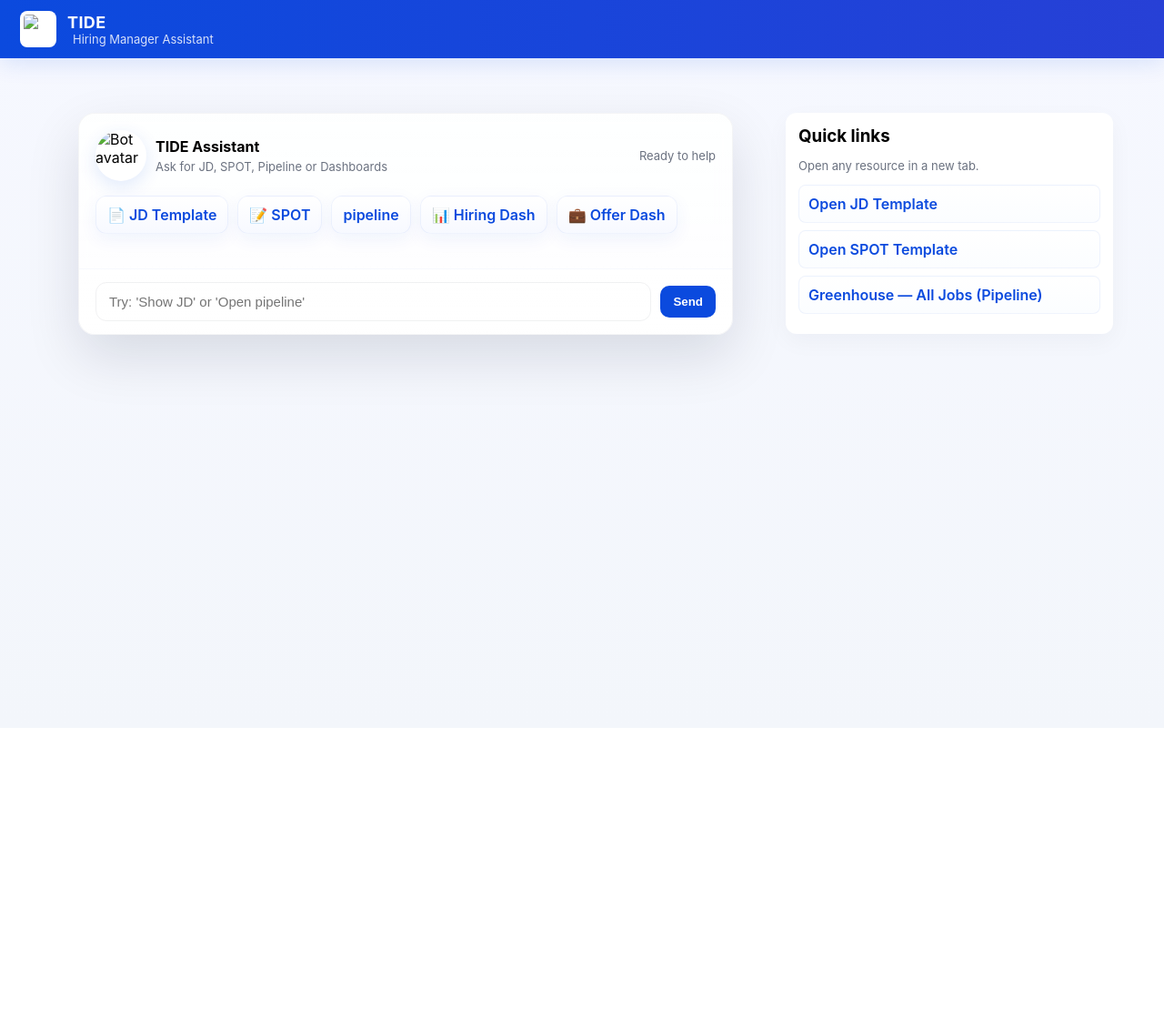
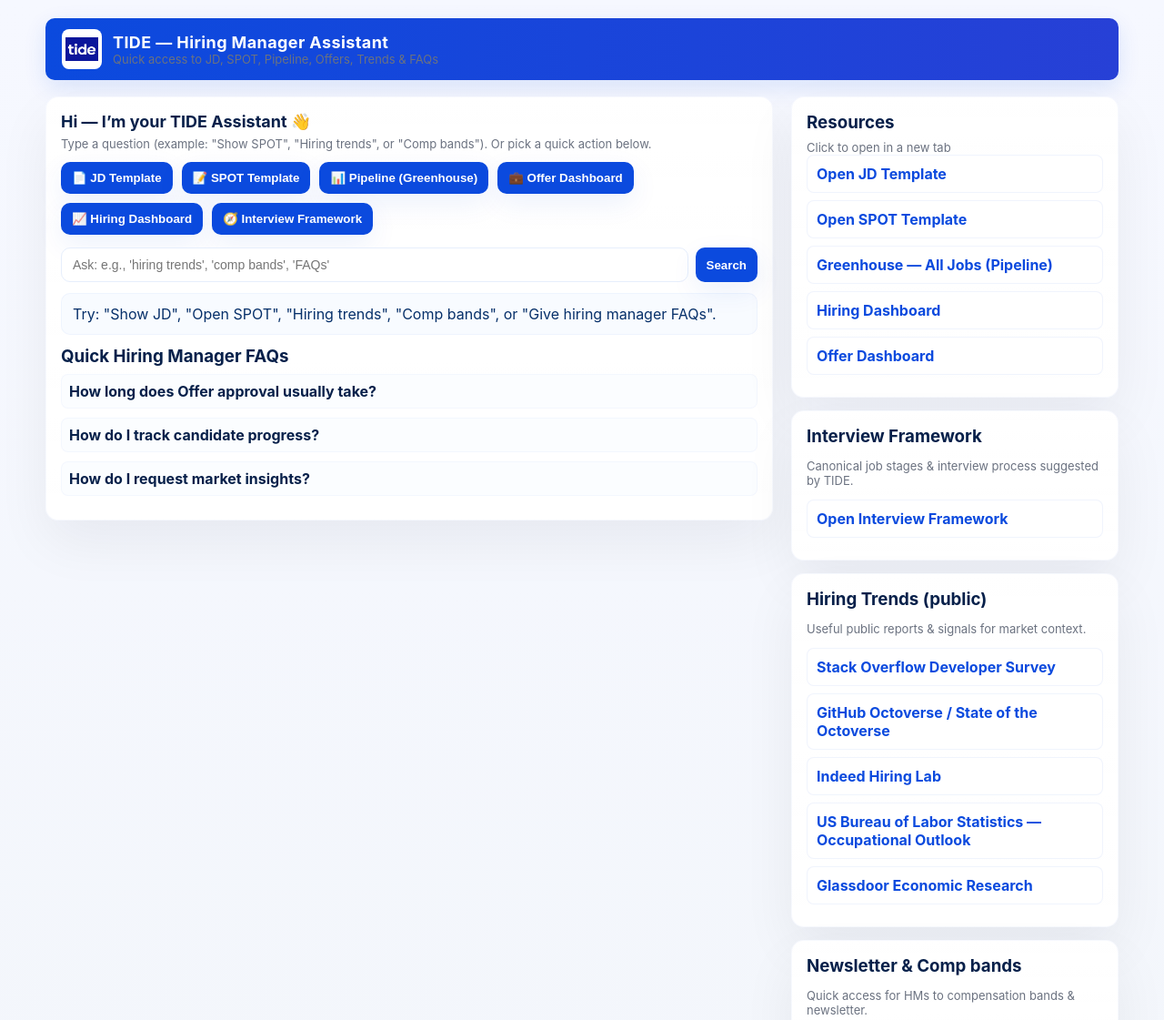
Before and after one commit to rupajha-hub/hiring-manager-chatbot, a plain HTML site: page index.html in a window 1280 px wide. Shown: the top 1121 px of the page at 91% size. Before the commit the page ends 800 px from the top, so only its background shows below. Drawn offline with Linux system fonts and the light colour scheme.

Commit message:
Add files via upload

```diff
--- a/index.html
+++ b/index.html
@@ -3,275 +3,331 @@
 <head>
   <meta charset="utf-8" />
   <meta name="viewport" content="width=device-width,initial-scale=1" />
-  <title>TIDE — Hiring Assistant (Hybrid)</title>
+  <title>TIDE — Hiring Manager Assistant</title>
   <style>
     :root{
       --tide-blue:#0B4ADE;
       --accent:#3758ff;
       --bg:#f4f6fb;
       --card:#ffffff;
-      --glass: rgba(255,255,255,0.65);
       --muted:#6b7280;
     }
-    /* Base */
     *{box-sizing:border-box}
     body{
       margin:0;
-      font-family:Inter, ui-sans-serif, system-ui, -apple-system, "Segoe UI", Roboto, "Helvetica Neue", Arial;
+      font-family: Inter, ui-sans-serif, system-ui, -apple-system, "Segoe UI", Roboto, "Helvetica Neue", Arial;
       background: linear-gradient(180deg,#f6f8ff,#f3f6fb);
       -webkit-font-smoothing:antialiased;
-      -moz-osx-font-smoothing:grayscale;
-      padding:28px;
-      display:flex;
-      justify-content:center;
-      min-height:100vh;
+      padding: 20px;
+      color: #07204a;
     }
 
     /* Header */
     .site-header{
-      position:fixed;
-      left:0; right:0;
-      top:0;
-      height:64px;
-      display:flex;
-      align-items:center;
-      gap:14px;
-      padding:0 22px;
-      background:linear-gradient(90deg,var(--tide-blue), #2740d6);
-      color:white;
-      box-shadow: 0 6px 24px rgba(11, 74, 222, 0.12);
-      z-index:1000;
-    }
-    .site-header .brand {
       display:flex;
       align-items:center;
       gap:12px;
+      padding:12px 18px;
+      background: linear-gradient(90deg,var(--tide-blue), #2740d6);
+      color:white;
+      border-radius:10px;
+      box-shadow:0 8px 24px rgba(11,74,222,0.12);
+      max-width:1180px;
+      margin:0 auto 18px auto;
     }
-    .brand img{ height:40px; width:40px; object-fit:contain; border-radius:8px; background:white; padding:4px;}
-    .brand .title{ font-weight:700; font-size:18px; letter-spacing:0.4px; }
-    .site-header .subtitle{ font-size:13px; opacity:0.9; margin-left:6px; color:rgba(255,255,255,0.92) }
+    .site-header img{ height:44px; width:44px; object-fit:contain; border-radius:8px; background:white; padding:4px; }
+    .site-header h1{ font-size:18px; margin:0; letter-spacing:0.4px; }
 
-    /* Page layout */
-    .page {
-      width:100%;
+    /* Layout */
+    .container{
       max-width:1180px;
-      margin-top:90px; /* to clear fixed header */
+      margin:0 auto;
       display:grid;
       grid-template-columns: 1fr 360px;
-      gap:28px;
+      gap:20px;
       align-items:start;
-      padding: 6px;
+    }
+    @media (max-width:980px){ .container{ grid-template-columns: 1fr; padding:0 14px } }
+
+    /* Floating chat card */
+    .card{
+      background: linear-gradient(180deg, rgba(255,255,255,0.98), rgba(255,255,255,0.95));
+      border-radius:14px;
+      padding:16px;
+      box-shadow:0 24px 60px rgba(12,20,40,0.06);
+      border:1px solid rgba(11,74,222,0.03);
     }
 
-    /* Floating chat card (center-left) */
-    .floating-card {
-      margin: 0 auto;
-      width:100%;
-      max-width:720px;
-      background: linear-gradient(180deg, rgba(255,255,255,0.9), rgba(255,255,255,0.85));
-      border-radius:18px;
-      box-shadow: 0 24px 60px rgba(12,20,40,0.12);
-      backdrop-filter: blur(8px) saturate(120%);
-      border: 1px solid rgba(10,18,40,0.04);
+    .hero{
       display:flex;
-      overflow:hidden;
-      flex-direction:column;
+      gap:12px;
+      align-items:flex-start;
+      margin-bottom:12px;
+    }
+    .hero h2{ margin:0; font-size:18px; }
+    .hero p{ margin:6px 0 0 0; color:var(--muted); font-size:13px; }
+
+    /* actions */
+    .actions{ display:flex; gap:10px; flex-wrap:wrap; margin:8px 0 14px 0; }
+    .btn {
+      background:var(--tide-blue);
+      color:white;
+      border:0;
+      padding:10px 12px;
+      border-radius:10px;
+      cursor:pointer;
+      font-weight:600;
+      box-shadow:0 10px 30px rgba(11,74,222,0.08);
+    }
+    .btn.ghost{
+      background:white; color:var(--tide-blue); border:1px solid rgba(11,74,222,0.08);
     }
 
-    .card-top{
-      padding:18px 18px 6px 18px;
-      display:flex;
-      align-items:center;
-      justify-content:space-between;
-      gap:12px;
+    /* search */
+    .search {
+      display:flex; gap:8px; margin:12px 0;
     }
-    .card-top .left{
-      display:flex;
-      align-items:center;
-      gap:12px;
-    }
-    .bot-identity{
-      display:flex;
-      gap:10px; align-items:center;
-    }
-    .bot-avatar{
-      width:56px; height:56px; border-radius:50%; overflow:hidden; display:block; box-shadow:0 6px 20px rgba(11,74,222,0.12); background:white;
-    }
-    .bot-avatar img{ width:100%; height:100%; object-fit:cover; display:block; }
-    .bot-title{ font-size:16px; font-weight:700; }
-    .bot-sub{ font-size:13px; color:var(--muted); margin-top:4px; }
-
-    /* Quick action buttons (icons + labels) */
-    .actions {
-      padding:10px 18px 18px 18px;
-      display:flex;
-      gap:10px;
-      flex-wrap:wrap;
-    }
-    .act-btn {
-      display:inline-flex;
-      align-items:center;
-      gap:10px;
-      padding:10px 12px;
-      border-radius:12px;
-      background:linear-gradient(180deg,#ffffff,#f7f9ff);
-      border:1px solid rgba(11,74,222,0.06);
-      cursor:pointer;
-      transition:transform .14s ease, box-shadow .14s ease;
-      box-shadow:0 6px 20px rgba(11,74,222,0.06);
-      font-weight:600;
-      color:var(--tide-blue);
-    }
-    .act-btn:hover{ transform:translateY(-4px); box-shadow:0 18px 40px rgba(11,74,222,0.12); }
-
-    /* Chat area */
-    .chat-area{
-      padding:14px 18px 6px 18px;
-      max-height:420px;
-      overflow:auto;
-      display:flex;
-      flex-direction:column;
-      gap:12px;
+    .search input{
+      flex:1; padding:10px 12px; border-radius:10px; border:1px solid #e6eefc;
+      font-size:14px;
     }
 
-    .msg-row{ display:flex; gap:12px; align-items:flex-end; }
-    .msg-row.bot { justify-content:flex-start; }
-    .msg-row.user { justify-content:flex-end; }
-
-    .bubble {
-      max-width:72%;
-      border-radius:14px;
-      padding:12px 14px;
-      font-size:14px;
-      line-height:1.45;
-      box-shadow:0 8px 20px rgba(12,20,40,0.06);
-      animation:pop .12s ease;
-    }
-    @keyframes pop { from{ transform:scale(.985); opacity:0 } to{ transform:none; opacity:1 } }
-
-    .bubble.bot {
-      background: linear-gradient(180deg,#f1f6ff,#eef5ff);
-      color:#05266d;
-      border-bottom-left-radius:4px;
-    }
-    .bubble.user {
-      background: linear-gradient(180deg,#dfe9ff,#d0e2ff);
-      color:#032a6b;
-      border-bottom-right-radius:4px;
+    /* result area */
+    .result{
+      margin-top:12px;
+      padding:12px;
+      border-radius:10px;
+      background: #f8fbff;
+      border:1px solid rgba(11,74,222,0.04);
+      color:#07306a;
     }
 
-    .avatar-small{ width:36px; height:36px; border-radius:50%; overflow:hidden; flex:0 0 36px; box-shadow:0 6px 18px rgba(11,74,222,0.08); }
-    .avatar-small img{ width:100%; height:100%; object-fit:cover; display:block; }
-
-    /* Input area bottom */
-    .card-bottom{
-      padding:14px 18px;
-      border-top:1px solid rgba(11,74,222,0.03);
-      display:flex;
-      gap:10px;
-      align-items:center;
-      background:linear-gradient(180deg, rgba(255,255,255,0.6), rgba(255,255,255,0.5));
-    }
-    .input-field{
-      flex:1;
-      padding:12px 14px;
-      font-size:15px;
-      border-radius:12px;
-      border:1px solid rgba(12,20,40,0.06);
-      background:transparent;
-    }
-    .send-btn{ background:var(--tide-blue); color:white; padding:10px 14px; border-radius:10px; border:0; cursor:pointer; font-weight:700; }
-
-    /* Right-side resources */
-    .side {
-      min-width:260px;
-      display:flex;
-      flex-direction:column;
-      gap:14px;
-    }
-    .card {
-      background:var(--card);
-      border-radius:12px;
-      padding:14px;
-      box-shadow:0 8px 26px rgba(12,20,40,0.04);
-    }
-    .card h3{ margin:0 0 8px 0; }
-    .link { display:block; padding:10px; border-radius:8px; text-decoration:none; color:var(--tide-blue); font-weight:600; border:1px solid rgba(11,74,222,0.06); background:linear-gradient(180deg,#fff,#fbfdff); margin-bottom:8px; }
+    /* right column */
+    .side .card{ margin-bottom:14px; }
+    .link{ display:block; padding:10px; border-radius:8px; text-decoration:none; color:var(--tide-blue); font-weight:700; border:1px solid rgba(11,74,222,0.06); margin-bottom:8px; background:#fff; }
     .muted{ color:var(--muted); font-size:13px; }
 
-    /* typing indicator */
-    .typing { font-size:13px; color:var(--muted); padding-left:8px; display:none; }
+    /* faqs */
+    .faq-item { margin-bottom:10px; }
+    .faq-q { font-weight:700; cursor:pointer; padding:8px; border-radius:8px; background:#fbfdff; border:1px solid rgba(11,74,222,0.03); }
+    .faq-a { padding:8px 10px; margin-top:6px; display:none; color:var(--muted); }
 
-    /* responsive */
-    @media (max-width:980px){
-      .page{ grid-template-columns: 1fr; padding:12px; }
-      .side { order:2; }
-      .floating-card{ order:1; margin-bottom:18px; }
-    }
+    /* small helpers */
+    .small { font-size:13px; color:var(--muted); }
   </style>
 </head>
 <body>
 
-  <!-- Header -->
   <header class="site-header" role="banner">
-    <div class="brand" style="display:flex;align-items:center">
-      <!-- Use repo-relative filename 'logo.png' when you upload; currently referencing uploaded path -->
-      <img src="/mnt/data/logo.png" alt="TIDE logo" aria-hidden="true">
-      <div>
-        <div class="title">TIDE</div>
-        <div class="subtitle">Hiring Manager Assistant</div>
-      </div>
+    <!-- NOTE: after uploading logo.png to repo root, change src below to "logo.png" -->
+    <img src="logo.png" alt="TIDE logo">
+    <div>
+      <h1>TIDE — Hiring Manager Assistant</h1>
+      <div class="small">Quick access to JD, SPOT, Pipeline, Offers, Trends & FAQs</div>
     </div>
   </header>
 
-  <!-- Main page -->
-  <main class="page" role="main" aria-live="polite">
+  <main class="container">
 
-    <!-- Floating chat card -->
-    <section class="floating-card" aria-label="Chat window">
-      <div class="card-top">
-        <div class="left">
-          <div class="bot-identity">
-            <div class="bot-avatar" aria-hidden="true">
-              <!-- Using the uploaded file as avatar; replace with a different file if desired -->
-              <img src="/mnt/data/logo.png" alt="Bot avatar">
-            </div>
-            <div>
-              <div class="bot-title">TIDE Assistant</div>
-              <div class="bot-sub">Ask for JD, SPOT, Pipeline or Dashboards</div>
-            </div>
-          </div>
-        </div>
-        <div class="right" style="display:flex;align-items:center;gap:10px">
-          <div class="muted" style="font-size:13px">Ready to help</div>
+    <!-- LEFT: main chat / actions -->
+    <section class="card" aria-label="Assistant">
+      <div class="hero">
+        <div>
+          <h2>Hi — I’m your TIDE Assistant 👋</h2>
+          <p>Type a question (example: "Show SPOT", "Hiring trends", or "Comp bands"). Or pick a quick action below.</p>
         </div>
       </div>
 
+      <!-- actions -->
       <div class="actions" role="toolbar" aria-label="Quick actions">
-        <div class="act-btn" onclick="action('jd')">📄 JD Template</div>
-        <div class="act-btn" onclick="action('spot')">📝 SPOT</div>
-        <div class="act-btn" onclick="action('pipeline')">  pipeline</div>
-        <div class="act-btn" onclick="action('hiring')">📊 Hiring Dash</div>
-        <div class="act-btn" onclick="action('offer')">💼 Offer Dash</div>
+        <button class="btn" onclick="openLink('JD')">📄 JD Template</button>
+        <button class="btn" onclick="openLink('SPOT')">📝 SPOT Template</button>
+        <button class="btn" onclick="openLink('PIPELINE')">📊 Pipeline (Greenhouse)</button>
+        <button class="btn" onclick="openLink('OFFER')">💼 Offer Dashboard</button>
+        <button class="btn" onclick="openLink('HIRING_DASH')">📈 Hiring Dashboard</button>
+        <button class="btn" onclick="openLink('INTERVIEW_FRAME')">🧭 Interview Framework</button>
       </div>
 
-      <div class="chat-area" id="chatArea" role="log">
-        <!-- messages injected here -->
+      <!-- search -->
+      <div class="search" role="search">
+        <input id="searchBox" placeholder="Ask: e.g., 'hiring trends', 'comp bands', 'FAQs'">
+        <button class="btn" onclick="onSearch()">Search</button>
       </div>
 
-      <div class="card-bottom">
-        <input id="inputBox" class="input-field" placeholder="Try: 'Show JD' or 'Open pipeline'">
-        <button class="send-btn" onclick="onSend()">Send</button>
-        <div class="typing" id="typing">Typing…</div>
+      <!-- result -->
+      <div id="result" class="result" aria-live="polite">
+        Try: "Show JD", "Open SPOT", "Hiring trends", "Comp bands", or "Give hiring manager FAQs".
       </div>
+
+      <!-- expandable FAQ preview -->
+      <div style="margin-top:12px">
+        <h3 style="margin:0 0 8px 0">Quick Hiring Manager FAQs</h3>
+
+        <div class="faq-item">
+          <div class="faq-q" onclick="toggleFaq(this)">How long does Offer approval usually take?</div>
+          <div class="faq-a">Usually 24-48 business hours depending on budget approvals; Reach out to respective recruiter if faster support needed.</div>
+        </div>
+
+        <div class="faq-item">
+          <div class="faq-q" onclick="toggleFaq(this)">How do I track candidate progress?</div>
+          <div class="faq-a">use ATS (Applicant Tracking System) i.e Greenhouse dashboards where you can view pipeline stages, feedback, and interview schedules.</div>
+        </div>
+
+        <div class="faq-item">
+          <div class="faq-q" onclick="toggleFaq(this)">How do I request market insights?</div>
+          <div class="faq-a">HR or Talent Intelligence teams provide salary benchmarks, hiring trends, and competitor hiring data. </div>
+        </div>
+      </div>
+
     </section>
 
-    <!-- Right side resources -->
-    <aside class="side" aria-label="Resources">
+    <!-- RIGHT: resources -->
+    <aside class="side">
+
       <div class="card">
-        <h3>Quick links</h3>
-        <p class="muted">Open any resource in a new tab.</p>
-        <a class="link" href="https://docs.google.com/document/d/1Z5tKJ6HV--qRoI69VKSMv_GrnzT6rf57tpFsvvr2GzE/edit?tab=t.0" target="_blank" rel="noopener">Open JD Template</a>
-        <a class="link" href="https://docs.google.com/document/d/1gFJww0vCNeqDkvLaPJ13Jv8WkhGt0cJtKzw17WrXLmA/edit?tab=t.0" target="_blank" rel="noopener">Open SPOT Template</a>
+        <h3 style="margin:0 0 8px 0">Resources</h3>
+        <div class="muted">Click to open in a new tab</div>
+        <a class="link" href="https://docs.google.com/document/d/1Z5tKJ6HV--qRoI69VKSMv_GrnzT6rf57tpFsvvr2GzE/edit?usp=sharing" target="_blank" rel="noopener">Open JD Template</a>
+        <a class="link" href="https://docs.google.com/document/d/1gFJww0vCNeqDkvLaPJ13Jv8WkhGt0cJtKzw17WrXLmA/edit?usp=sharing" target="_blank" rel="noopener">Open SPOT Template</a>
         <a class="link" href="https://app3.greenhouse.io/alljobs" target="_blank" rel="noopener">Greenhouse — All Jobs (Pipeline)</a>
-        <a class="link" href="https://lookerstudio.
+        <a class="link" href="https://lookerstudio.google.com/reporting/76c85a51-3969-43fe-854d-ce5e9d9fa509/page/p_lswqdzrkqd" target="_blank" rel="noopener">Hiring Dashboard</a>
+        <a class="link" href="https://lookerstudio.google.com/u/0/reporting/662fbf48-0ca0-496b-ac66-fe7dbb93e48f/page/p_xpm2or0bqd?s=myW_FlYQ7V0" target="_blank" rel="noopener">Offer Dashboard</a>
+      </div>
+
+      <div class="card">
+        <h3 style="margin:0 0 8px 0">Interview Framework</h3>
+        <p class="muted">Canonical job stages & interview process suggested by TIDE.</p>
+        <a class="link" href="https://tideaccount.atlassian.net/wiki/spaces/PPL/pages/5747802357/Tide+Job+Stages+Interview+Process+Framework" target="_blank" rel="noopener">Open Interview Framework</a>
+      </div>
+
+      <div class="card">
+        <h3 style="margin:0 0 8px 0">Hiring Trends (public)</h3>
+        <p class="muted">Useful public reports & signals for market context.</p>
+        <a class="link" href="https://insights.stackoverflow.com/survey" target="_blank" rel="noopener">Stack Overflow Developer Survey</a>
+        <a class="link" href="https://github.com/octoverse" target="_blank" rel="noopener">GitHub Octoverse / State of the Octoverse</a>
+        <a class="link" href="https://www.hiringlab.org/" target="_blank" rel="noopener">Indeed Hiring Lab</a>
+        <a class="link" href="https://www.bls.gov/ooh/" target="_blank" rel="noopener">US Bureau of Labor Statistics — Occupational Outlook</a>
+        <a class="link" href="https://www.glassdoor.com/research/" target="_blank" rel="noopener">Glassdoor Economic Research</a>
+      </div>
+
+      <div class="card">
+        <h3 style="margin:0 0 8px 0">Newsletter & Comp bands</h3>
+        <p class="muted">Quick access for HMs to compensation bands & newsletter.</p>
+        <a class="link" href="" id="newsletterLink" target="_blank" rel="noopener">Talent Newsletter</a>
+        <a class="link" href="https://docs.google.com/spreadsheets/d/1z-ci1TjTPEe8POa2yyFklgy9tY2q67o48A2Gljm5GnE/edit?gid=927380060#gid=927380060" id="compBandsLink" target="_blank" rel="noopener">Compensation Bands </a>
+      </div>
+
+    </aside>
+
+  </main>
+
+<script>
+  // ======= Edit links here =========
+  const LINKS = {
+    JD: "https://docs.google.com/document/d/1Z5tKJ6HV--qRoI69VKSMv_GrnzT6rf57tpFsvvr2GzE/edit",
+    SPOT: "https://docs.google.com/document/d/1gFJww0vCNeqDkvLaPJ13Jv8WkhGt0cJtKzw17WrXLmA/edit",
+    PIPELINE: "https://app3.greenhouse.io/alljobs",
+    HIRING_DASH: "https://lookerstudio.google.com/reporting/76c85a51-3969-43fe-854d-ce5e9d9fa509/page/p_lswqdzrkqd",
+    OFFER_DASH: "https://lookerstudio.google.com/u/0/reporting/662fbf48-0ca0-496b-ac66-fe7dbb93e48f/page/p_xpm2or0bqd?s=myW_FlYQ7V0",
+    INTERVIEW_FRAME: "https://tideaccount.atlassian.net/wiki/spaces/PPL/pages/5747802357/Tide+Job+Stages+Interview+Process+Framework",
+    NEWSLETTER: "", // <- put newsletter URL here
+    COMP_BANDS: ""  // <- put comp-band doc URL here
+  };
+
+  // small helper to open links
+  function openLink(key){
+    const url = LINKS[key];
+    if (!url || url.trim()===""){
+      showError("Link not set. Please update the LINKS object in the HTML.");
+      return;
+    }
+    window.open(url, "_blank");
+  }
+
+  function showError(msg){
+    const r = document.getElementById('result');
+    r.innerHTML = `<div style="color:#b43434"><strong>⚠ ${msg}</strong></div>`;
+    // also flash right column error box if present
+    const errBox = document.getElementById('errorBox');
+    if (errBox) { errBox.style.display='block'; setTimeout(()=>errBox.style.display='none',3500); }
+  }
+
+  // Search logic: small keyword matcher to find relevant content
+  function onSearch(){
+    const q = (document.getElementById('searchBox').value || "").toLowerCase().trim();
+    if (!q) {
+      document.getElementById('result').innerHTML = 'Try: "Show JD", "SPOT", "hiring trends", "comp bands", or "interview framework".';
+      return;
+    }
+
+    // direct keyword shortcuts
+    if (q.includes("jd") || q.includes("job description")) {
+      document.getElementById('result').innerHTML = `<b>JD Template</b><br><a href="${LINKS.JD}" target="_blank">Open JD Template</a>`;
+      return;
+    }
+    if (q.includes("spot")) {
+      document.getElementById('result').innerHTML = `<b>SPOT Template</b><br><a href="${LINKS.SPOT}" target="_blank">Open SPOT Template</a>`;
+      return;
+    }
+    if (q.includes("pipeline") || q.includes("greenhouse") || q.includes("jobs")) {
+      document.getElementById('result').innerHTML = `<b>Pipeline (Greenhouse)</b><br><a href="${LINKS.PIPELINE}" target="_blank">Open Pipeline</a>`;
+      return;
+    }
+    if (q.includes("offer")) {
+      document.getElementById('result').innerHTML = `<b>Offer Dashboard</b><br><a href="${LINKS.OFFER_DASH}" target="_blank">Open Offer Dashboard</a>`;
+      return;
+    }
+    if (q.includes("hiring dash") || q.includes("hiring dashboard")) {
+      document.getElementById('result').innerHTML = `<b>Hiring Dashboard</b><br><a href="${LINKS.HIRING_DASH}" target="_blank">Open Hiring Dashboard</a>`;
+      return;
+    }
+    if (q.includes("interview") || q.includes("framework")) {
+      document.getElementById('result').innerHTML = `<b>Interview Framework</b><br><a href="${LINKS.INTERVIEW_FRAME}" target="_blank">Open Interview Framework</a>`;
+      return;
+    }
+    if (q.includes("trend") || q.includes("hiring trend") || q.includes("market")) {
+      // show the list of public trend links
+      document.getElementById('result').innerHTML = `<b>Hiring Trends — public sources</b>
+        <ul style="margin:8px 0 0 18px">
+          <li><a href="https://insights.stackoverflow.com/survey" target="_blank">Stack Overflow Developer Survey</a></li>
+          <li><a href="https://github.com/octoverse" target="_blank">GitHub Octoverse</a></li>
+          <li><a href="https://www.hiringlab.org/" target="_blank">Indeed Hiring Lab</a></li>
+          <li><a href="https://www.bls.gov/ooh/" target="_blank">US BLS — Occupational Outlook</a></li>
+          <li><a href="https://www.glassdoor.com/research/" target="_blank">Glassdoor Research</a></li>
+        </ul>`;
+      return;
+    }
+    if (q.includes("comp") || q.includes("band") || q.includes("salary")) {
+      if (LINKS.COMP_BANDS) document.getElementById('result').innerHTML = `<b>Compensation Bands</b><br><a href="${LINKS.COMP_BANDS}" target="_blank">Open Comp Bands</a>`;
+      else showError("Work in progress..");
+      return;
+    }
+    if (q.includes("newsletter")) {
+      if (LINKS.NEWSLETTER) document.getElementById('result').innerHTML = `<b>Newsletter</b><br><a href="${LINKS.NEWSLETTER}" target="_blank">Open Talent Newsletter</a>`;
+      else showError("Work in progress..");
+      return;
+    }
+
+    // fallback: show helpful suggestions
+    document.getElementById('result').innerHTML = `<b>I couldn't find an exact match.</b><div style="margin-top:8px" class="small">Try: "Show JD", "Open SPOT", "hiring trends", "comp bands", "interview framework", or click a quick action above.</div>`;
+  }
+
+  // small FAQ toggles
+  function toggleFaq(el){
+    const a = el.nextElementSibling;
+    if (!a) return;
+    a.style.display = (a.style.display === 'block') ? 'none' : 'block';
+  }
+
+  // configure newsletter & comp band links in right column placeholders
+  (function init(){
+  const nl = document.getElementById('newsletterLink');
+    const cb = document.getElementById('compBandsLink');
+   if (nl) nl.href = LINKS.NEWSLETTER || "Work in progress..";
+    if (cb) cb.href = LINKS.COMP_BANDS || "Work in progress..";
+  })();
+
+</script>
+
+</body>
+</html>
```
